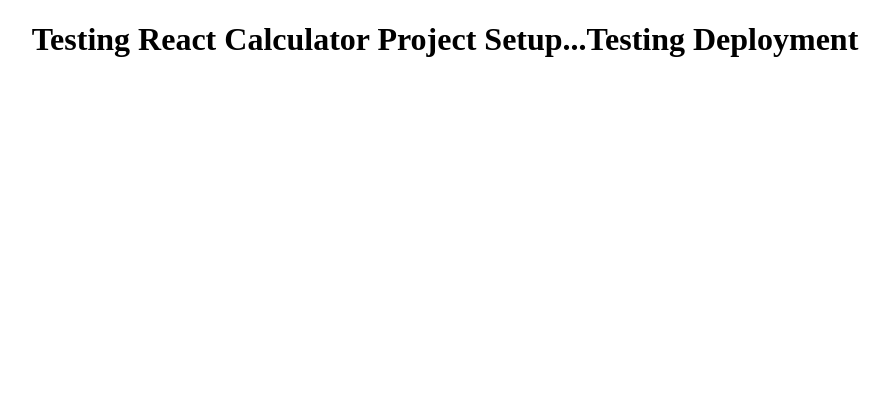
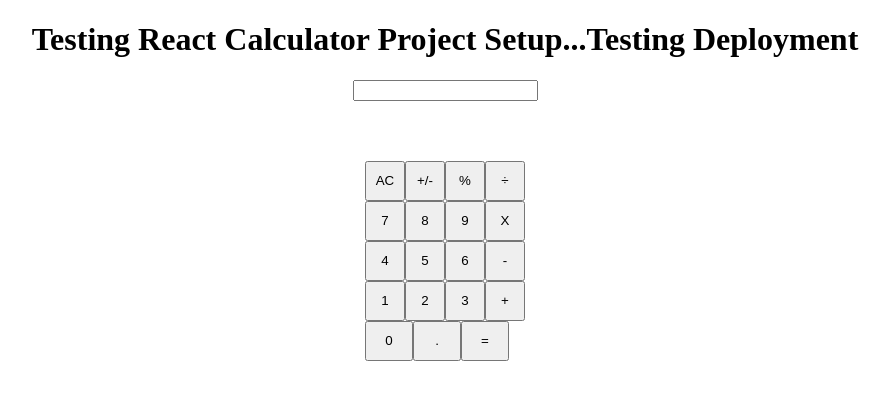
Before and after one commit to Zubenna/calculator-react, a React (Create React App) app: page / in a window 1280 px wide. Shown: the top 400 px of the page, without its empty margins (195-1085 px from the left). Built offline with nearby package versions, Linux system fonts and the light colour scheme.

Commit message:
Adding Button, Display And ButtonPanel Components

```diff
--- a/src/App.css
+++ b/src/App.css
@@ -1,3 +1,16 @@
 .App {
   text-align: center;
 }
+
+.row {
+  display: flex;
+}
+
+.panel-wrapper {
+  /* display: flex; */
+  justify-content: center;
+  align-content: center;
+  width: 10rem;
+  height: 20rem;
+  margin: 0 auto;
+}
--- a/src/App.js
+++ /dev/null
@@ -1,11 +0,0 @@
-import './App.css';
-
-function App() {
-  return (
-    <div className="App">
-      <h1>Testing React Calculator Project Setup...Testing Deployment</h1>
-    </div>
-  );
-}
-
-export default App;
--- /dev/null
+++ b/src/Button.css
@@ -0,0 +1,14 @@
+.btn {
+    height: 3em;
+    width: 3rem;
+    /* display: flex; */
+    /* justify-content: center;
+    padding: 1rem;
+    align-items: center;
+    font-weight: lighter;
+    font-size: 1.4em;
+    background-color: #e0e1e6;
+    color: #888888;
+    flex: 1;
+    outline: 1px solid #888888; */
+  }
--- /dev/null
+++ b/src/components/App.js
@@ -0,0 +1,19 @@
+import React from 'react'
+
+import '../App.css';
+import { ButtonPanel } from './ButtonPanel';
+import { Display } from './Display';
+
+function App() {
+  return (
+    <div className="App">
+     <h1>Testing React Calculator Project Setup...Testing Deployment</h1>
+      <section className='calc-container'>
+       <Display />
+       <ButtonPanel />
+      </section>
+    </div>
+  );
+}
+
+export default App;
--- /dev/null
+++ b/src/components/Button.js
@@ -0,0 +1,10 @@
+import React from "react";
+import "../Button.css";
+
+const Button = (props) => {
+  return(
+    <button className="btn">{props.name}</button>
+  )
+};
+
+export default Button;
--- /dev/null
+++ b/src/components/ButtonPanel.js
@@ -0,0 +1,40 @@
+import React from "react";
+import Button from "./Button";
+
+export const ButtonPanel = (props) => {
+  const width2 = { width: '6rem'}
+  const width1 = { width: '3rem'}
+  return (
+    <div className="panel-wrapper">
+      <div className='row'>
+       <Button name='AC'></Button>
+       <Button name='+/-'></Button>
+       <Button name='%'></Button>
+       <Button name='÷'></Button>
+      </div>
+      <div className='row'>
+       <Button name='7'></Button>
+       <Button name='8'></Button>
+       <Button name='9'></Button>
+       <Button name='X'></Button>
+      </div>
+      <div className='row'>
+       <Button name='4'></Button>
+       <Button name='5'></Button>
+       <Button name='6'></Button>
+       <Button name='-'></Button>
+      </div>
+      <div className='row'>
+      <Button name='1'></Button>
+       <Button name='2'></Button>
+       <Button name='3'></Button>
+       <Button name='+'></Button>
+      </div>
+      <div className='row'>
+       <Button style={width1} name='0'></Button>
+       <Button style={width1} name='.'></Button>
+       <Button style={width2} name='='></Button>
+      </div>
+    </div>
+  );
+};
--- /dev/null
+++ b/src/components/Display.js
@@ -0,0 +1,9 @@
+import React from 'react';
+
+export const Display = (props) => {
+    return (
+        <div className='display'>
+            <input type='text' />
+        </div>
+    );
+};
--- a/src/index.js
+++ b/src/index.js
@@ -1,6 +1,6 @@
 import React from 'react';
 import ReactDOM from 'react-dom';
-import App from './App';
+import App from './components/App';
 import reportWebVitals from './reportWebVitals';
 
 ReactDOM.render(
```
